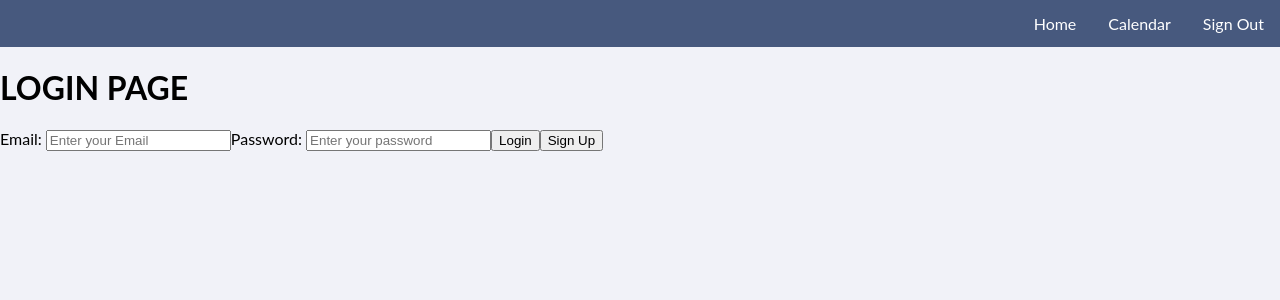
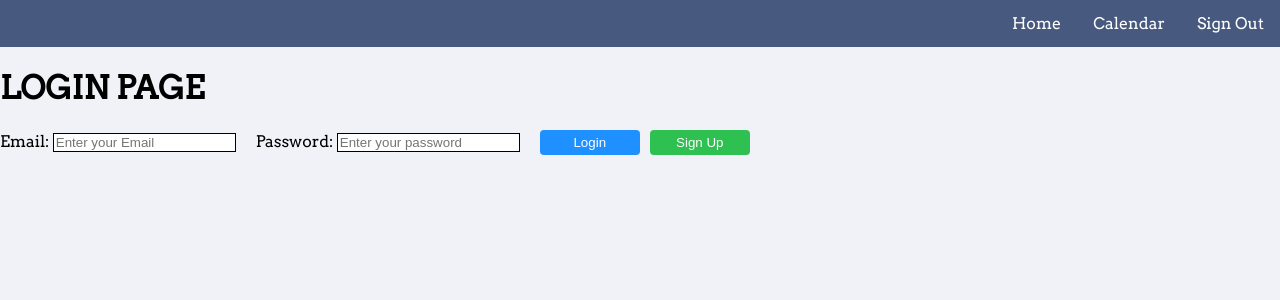
Before and after one commit to Code-Eevee/Jello, a React app: page / in a window 1280 px wide. Shown: the top 300 px of the page. Built offline with nearby package versions, Linux system fonts and the light colour scheme.

Commit message:
styling added

```diff
--- a/client/components/AddCardButton.js
+++ b/client/components/AddCardButton.js
@@ -13,7 +13,7 @@ const AddCardButton = ({ newCard, setNewCard, columns, setColumns }) => {
   if (!buttonClicked) {
     return (
       <div>
-        <Button variant="secondary" onClick={toggleButton}>
+        <Button className="add-card-button" variant="secondary" onClick={toggleButton}>
           +
         </Button>
       </div>
@@ -21,7 +21,7 @@ const AddCardButton = ({ newCard, setNewCard, columns, setColumns }) => {
   } else {
     return (
       <div>
-        <Button variant="secondary" onClick={toggleButton}>
+        <Button className="add-card-button" variant="secondary" onClick={toggleButton}>
           +
         </Button>
         <AddCardForm
--- a/client/components/AddCardForm.js
+++ b/client/components/AddCardForm.js
@@ -63,21 +63,26 @@ const AddCardForm = ({ newCard, setNewCard, columns, setColumns }) => {
 
   return (
     <div className="AddCardForm">
-      Company:
+      <div id="company-div">
+        <label>Company:</label>
         <input
           type="text"
           onChange={(e) => {
             setCompany(e.target.value);
           }}
         />
-      <br />
-      Position:
+      </div>
+
+      <div id="position-div">
+        <label id="position-label">Position:</label>
         <input
           type="text"
           onChange={(e) => {
             setPosition(e.target.value);
           }}
         />
+      </div>
+      <div id="date-div">
         <input
           type="date"
           onChange={(e) => {
@@ -85,7 +90,9 @@ const AddCardForm = ({ newCard, setNewCard, columns, setColumns }) => {
             console.log(applicationDate);
           }}
         />
-      <button onClick={addHandler}>ADD</button>
+      </div>
+      <br />
+      <button id="add-company-button" onClick={addHandler}>ADD</button>
     </div>
   );
 };
--- a/client/components/Card.js
+++ b/client/components/Card.js
@@ -3,6 +3,7 @@ import { Draggable } from 'react-beautiful-dnd';
 
 const CompanyCard = ({ text, position, date, index }) => {
   return (
+    <div className= "Card-container">
     <Draggable draggableId={text} index={index}>
       {(provided) => (
         <div
@@ -11,14 +12,13 @@ const CompanyCard = ({ text, position, date, index }) => {
           {...provided.dragHandleProps}
           className="Card"
         >
-          {text}
-          <br />
-          {position}
-          <br />
-          {date.slice(0, 10)}
+          <p>{text}</p>
+          <p>{position}</p>
+          <p>{date.slice(0, 10)}</p>
         </div>
       )}
     </Draggable>
+    </div>
   );
 };
 
--- a/client/components/Navigation.js
+++ b/client/components/Navigation.js
@@ -19,7 +19,7 @@ function Navigation(props) {
             </NavLink>
           </li>
           <li>
-            <NavLink exact to="/">
+            <NavLink exact to="/home">
               Home
             </NavLink>
           </li>
--- a/client/index.js
+++ b/client/index.js
@@ -2,6 +2,9 @@ import React from 'react';
 import { render } from 'react-dom';
 import App from './App.js';
 import { BrowserRouter } from 'react-router-dom';
+import cardStyle from './scss/card.scss';
+import navigationStyle from './scss/navigation.scss';
+import mainStyle from './scss/styles.scss';
 
 render(
   <BrowserRouter>
--- a/client/scss/card.scss
+++ b/client/scss/card.scss
@@ -1,8 +1,71 @@
-// .Card {
-//   background-color: aqua;
-//   //   width: 100px;
-//   //   height: 100px;
-//   border-style: solid;
-//   //   padding: 5px;
-//   text-align: center;
-// }
+.Card {
+  display: flex;
+  flex-direction: column;
+  justify-content: center;
+  align-items: center;
+  border-radius: 8px 8px 8px 8px;
+  border-width: 0ch;
+  border-color: rgb(180, 180, 180);
+  background-color: rgb(247, 247, 247);
+  box-shadow: -2px -6px 15px #fff, 2px 6px 15px rgba(0, 0, 0, 0.15);
+  width: 200px;
+  height: 100px;
+  border-style: solid;
+  padding: 5px;
+  margin: 10px;
+  p{
+    padding: 0;
+    margin: 0;
+  }
+}
+
+.add-card-button {
+  font-size: 25pt;
+  border-radius: 8px 8px 8px 8px;
+  border-width: 0ch;
+  width: 200px;
+  height: 50px;
+  margin: 10px;
+  border-color: rgb(180, 180, 180);
+  background-color: rgb(221, 247, 227);
+  box-shadow: -2px -6px 15px #fff, 2px 6px 15px rgba(0, 0, 0, 0.15);
+
+}
+
+.AddCardForm{
+  margin-top: 40px;
+  width: 200px;
+  height: 150px;
+  border-style: solid;
+  border-radius: 8px 8px 8px 8px;
+  border-width: 0ch;
+  border-color: rgb(94, 92, 92);
+  background-color: rgb(247, 247, 247);
+  box-shadow: -2px -6px 15px #fff, 2px 6px 15px rgba(0, 0, 0, 0.15);
+  border-width: 0ch;
+  padding: 10px;
+  input{
+    border-radius: 4px;
+    border: 2px solid rgb(247, 247, 247);
+    width: 80%;
+    padding: 5px;
+
+  }
+}
+
+#position-div {
+  margin-top: 10px;
+}
+
+#date-div {
+  margin-top: 10px;
+}
+
+#add-company-button {
+  width: 100px;
+  height: 25px;
+  background-color: rgb(46, 192, 80);
+  border: none;
+  border-radius: 4px;
+  color: white;
+}
--- a/client/scss/styles.scss
+++ b/client/scss/styles.scss
@@ -1,6 +1,76 @@
+@import url('https://fonts.googleapis.com/css2?family=Arvo&display=swap');
+
 body{
     font-family: 'Lato', sans-serif;
     margin: 0;
     padding: 0;
     background-color: rgb(241, 242, 248);
+    font-family: 'Arvo', serif;
 }
+
+#user-email-input {
+    outline: none;
+    border: 1pt solid black;
+}
+
+#user-password-label {
+    margin-left: 10px;
+}
+
+#user-password-input {
+    outline: none;
+    border: 1pt solid black;
+}
+
+#login-button {
+    margin-right: 10px;
+    margin-left: 10px;
+    width: 100px;
+    height: 25px;
+    background-color: dodgerblue;
+    border: none;
+    border-radius: 4px;
+    color: white;
+}
+
+#signup-button {
+    width: 100px;
+    height: 25px;
+    background-color: rgb(46, 192, 80);
+    border: none;
+    border-radius: 4px;
+    color: white;
+}
+
+#user-firstname-input {
+    margin-right: 10px;
+    outline: none;
+    border: 1pt solid black;
+}
+
+#user-lastname-input {
+    margin-right: 10px;
+    outline: none;
+    border: 1pt solid black;
+}
+
+#user-email-input {
+    margin-right: 10px;
+    outline: none;
+    border: 1pt solid black;
+}
+
+#user-password-input {
+    margin-right: 10px;
+    outline: none;
+    border: 1pt solid black;
+}
+
+#signup-finish {
+    width: 100px;
+    height: 25px;
+    background-color: rgb(46, 192, 80);
+    border: none;
+    border-radius: 4px;
+    color: white;
+}
```
Lines whose indentation alone changed are shown as unchanged.
